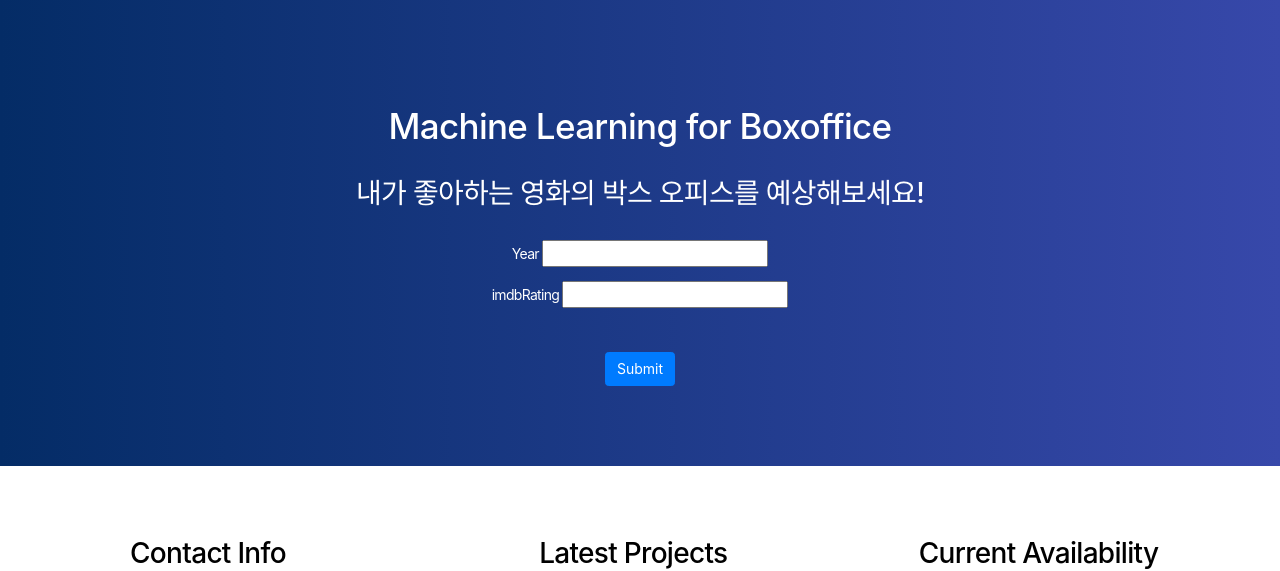
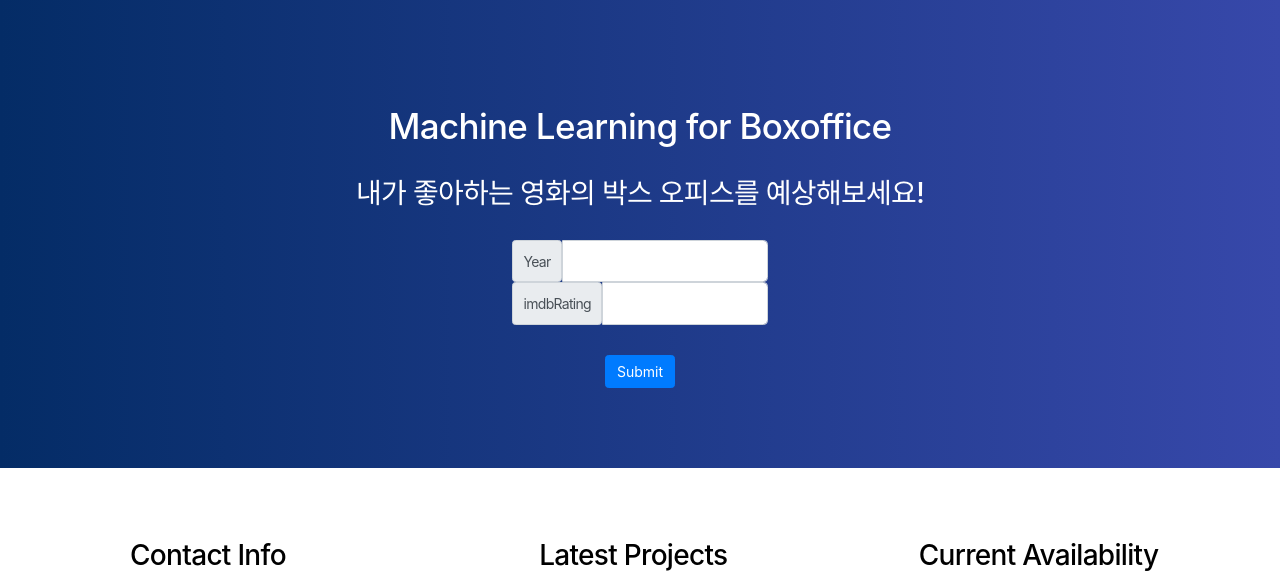
Before and after one commit to DAWUNHAN/boxOffice, a Flask app: page / in a window 1280 px wide. Shown: the part 1964-2535 px from the top of the page. Run offline with Flask 2, Linux system fonts and the light colour scheme; parts of the project's set-up code (start-up, migrations or seed data) failed here and were passed over; some libraries are stand-ins or nearby versions.

Commit message:
Frontend

```diff
--- a/templates/index.html
+++ b/templates/index.html
@@ -84,16 +84,16 @@
             <h1>Machine Learning for Boxoffice</h1>
             <h2>내가 좋아하는 영화의 박스 오피스를 예상해보세요!</h2>
             <form action="/" method = "POST">
-                <!-- <div class="input-group input-group-lg">
+                <div class="input-group input-group-lg">
                     <span class="input-group-text" id="inputGroup-sizing-lg">Year</span>
                     <input type="text" class="form-control" name = "Year" aria-label="Sizing example input" aria-describedby="inputGroup-sizing-lg" >
                   </div>
                   <div class="input-group input-group-lg">
                     <span class="input-group-text" id="inputGroup-sizing-lg">imdbRating</span>
                     <input type="text" class="form-control" name = "imdbRating" aria-label="Sizing example input" aria-describedby="inputGroup-sizing-lg">
-                  </div> -->
-                <p>Year <input type = "text" name = "Year" /></p>
-                <p>imdbRating <input type = "text" name = "imdbRating" /></p>
+                  </div>
+                <!-- <p>Year <input type = "text" name = "Year" /></p>
+                <p>imdbRating <input type = "text" name = "imdbRating" /></p> -->
                 <input type="submit" class="btn btn-primary"></button>
             </form>
             {% if pred_office %}
```
